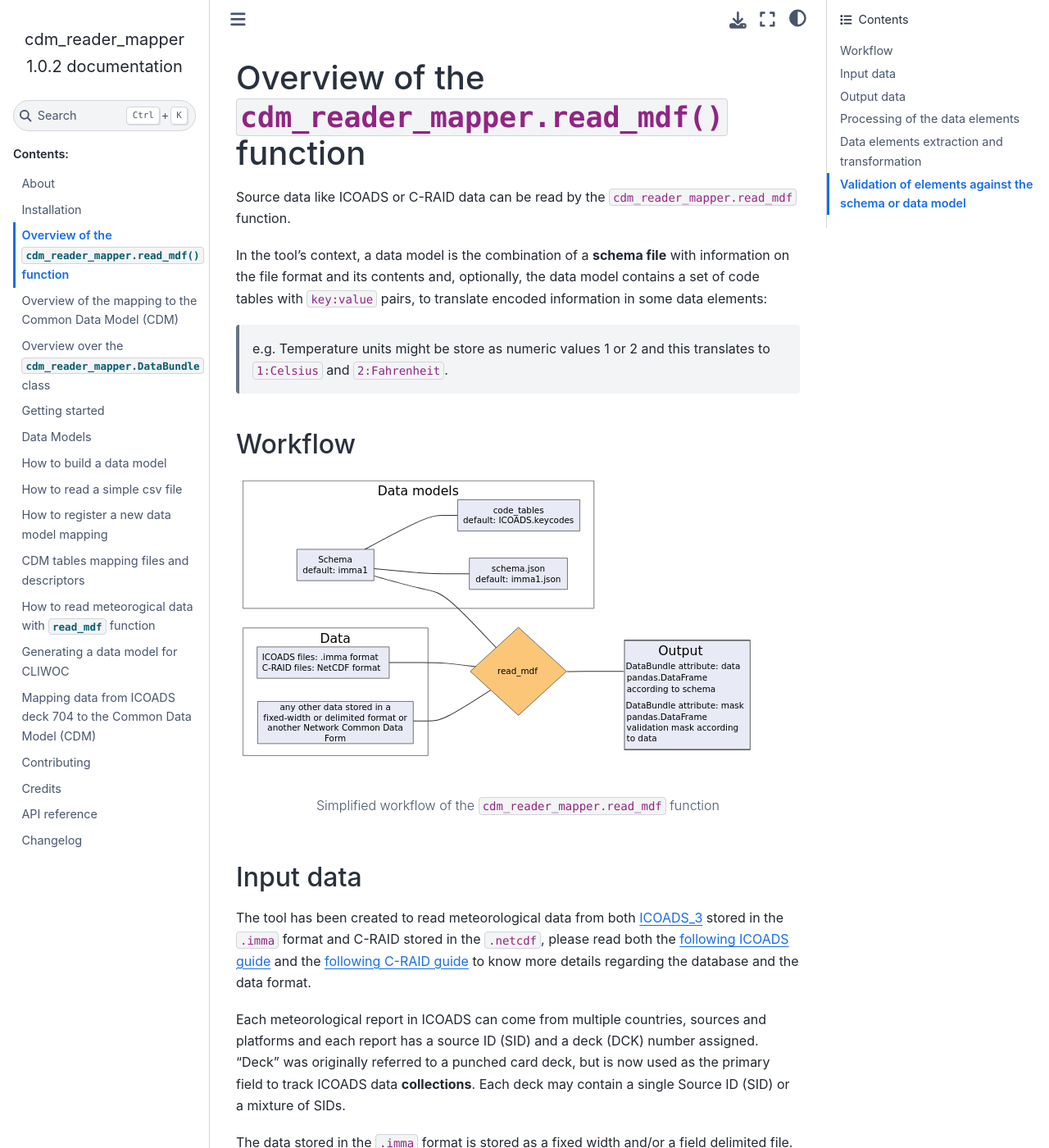
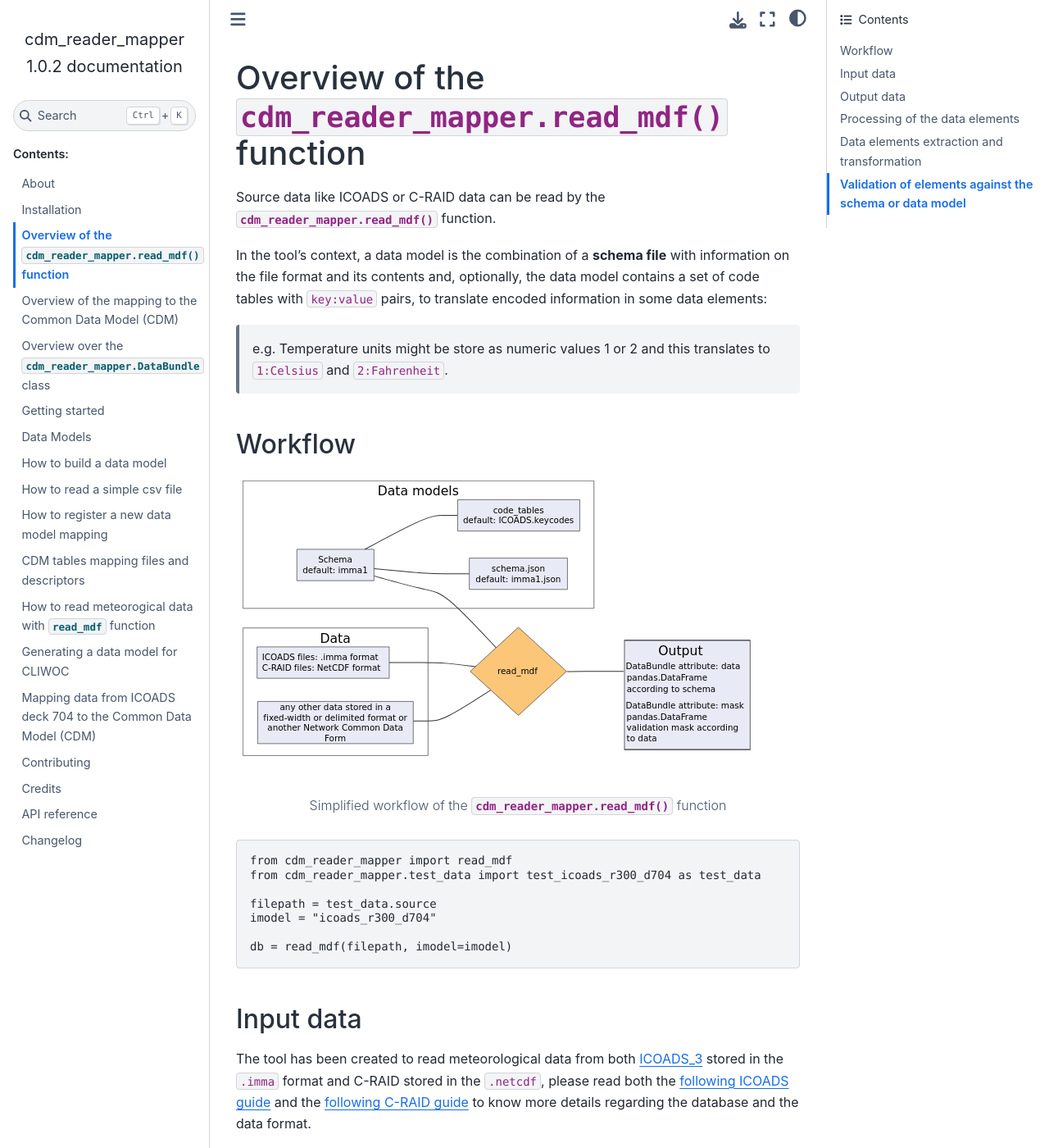
Before and after one commit to glamod/cdm_reader_mapper, a Sphinx documentation site: the page built from docs/tool-overview-reader.rst, in a window 1280 px wide and 1400 px high. Shown: the whole window at 82% size. Built offline with Sphinx 7.4.7 and the Sphinx Book theme 1.1.4, drawn with Linux system fonts in a browser that asks for light colours; some of the changed text lies outside the part shown.

```diff
--- a/docs/tool-overview-reader.rst
+++ b/docs/tool-overview-reader.rst
@@ -8,7 +8,7 @@
 Overview of the :py:func:`cdm_reader_mapper.read_mdf` function
 ==============================================================
 
-Source data like ICOADS or C-RAID data can be read by the ``cdm_reader_mapper.read_mdf`` function.
+Source data like ICOADS or C-RAID data can be read by the :py:func:`cdm_reader_mapper.read_mdf` function.
 
 In the tool's context, a data model is the combination of a **schema file** with information on the file format and its contents and, optionally, the data model contains a set of code tables with ``key:value`` pairs, to translate encoded information in some data elements:
 
@@ -20,7 +20,17 @@
 .. figure:: _static/images/mdf_reader_diagram.svg
     :width: 100%
 
-    Simplified workflow of the ``cdm_reader_mapper.read_mdf`` function
+    Simplified workflow of the :py:func:`cdm_reader_mapper.read_mdf` function
+
+.. code-block:: console
+
+   from cdm_reader_mapper import read_mdf
+   from cdm_reader_mapper.test_data import test_icoads_r300_d704 as test_data
+
+   filepath = test_data.source
+   imodel = "icoads_r300_d704"
+
+   db = read_mdf(filepath, imodel=imodel)
 
 Input data
 ----------
@@ -37,18 +47,18 @@
 
 .. note:: For each SID-DCK number the data model or schema use to read supplemental metadata will different. e.g. to read metadata from the `US Maury`_ Ship data collection SID 69 and DCK 701, we will use the schema ``imma_d701``)
 
-The C-RAID containing in-situ platform data is stored in the ``.netcdf``. The **read.mdf** function reads the data using the python tool xarray_ and organises and validates them in the same way as for ICOADS data. The data can be read by using the ``c_raid`` schema included in this tool.
+The C-RAID containing in-situ platform data is stored in the ``.netcdf`` format. The :py:func:`cdm_reader_mapper.read_mdf` function reads the data using the python tool xarray_ and organises and validates them in the same way as for ICOADS data. The data can be read by using the ``c_raid`` schema included in this tool.
 
 Output data
 -----------
 
-The output is a so-called ``DataBundle`` python object with three attributes:
+The output is a so-called :py:class:`cdm_reader_mapper.DataBundle` python object with three attributes:
 
 • **data**: python pandas.DataFrame_ with data values.
 • **attrs**: `python dictionary`_ with attributes of each of the output elements inherited from the input data model **schema**.
 • **mask**: boolean pandas.DataFrame with the results of the validation of each of the data model elements in its columns.
 
-For more information see chapter ``DataBundle``.
+For more information see chapter :ref:`tool-overview-databundle`.
 
 Processing of the data elements
 -------------------------------
@@ -71,9 +81,9 @@
 
 1. **Elements extraction and missing data tagging**:
 
-   Done using ``read_mdf``, where individual data elements are extracted as 'objects' from the full report string and missing data is recognised as ``NA/NaN`` values in the resulting dataframe.
+   Done using :py:func:`cdm_reader_mapper.read_mdf`, where individual data elements are extracted as 'objects' from the full report string and missing data is recognised as ``NA/NaN`` values in the resulting dataframe.
 
-   Strings that are recognised as missing from the source are ``pandas`` defaults, plus:
+   Strings that are recognised as missing from the source are pandas_ defaults, plus:
 
       * Those defined in the data model's/schema as NaN by making use of the ``missing_value`` attribute.
       * Those defined as blanks if ``disable_white_strip`` is set to not ``True``
```
Also changed, not shown: docs/tool-overview-mapper.rst (+24 -0 lines).
